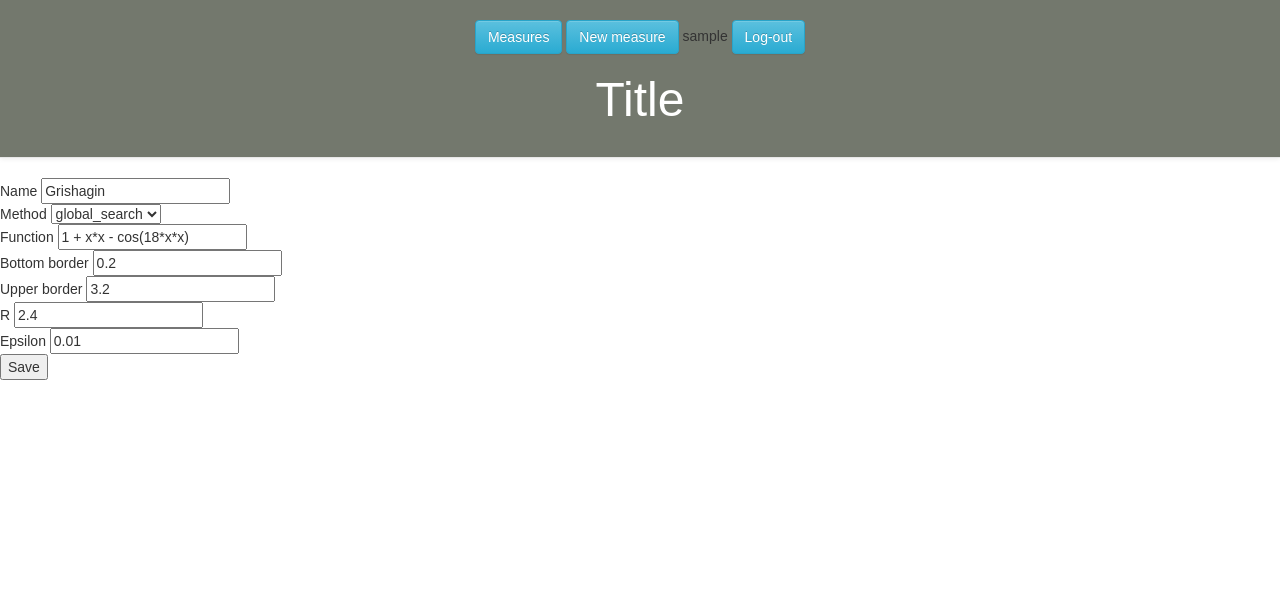
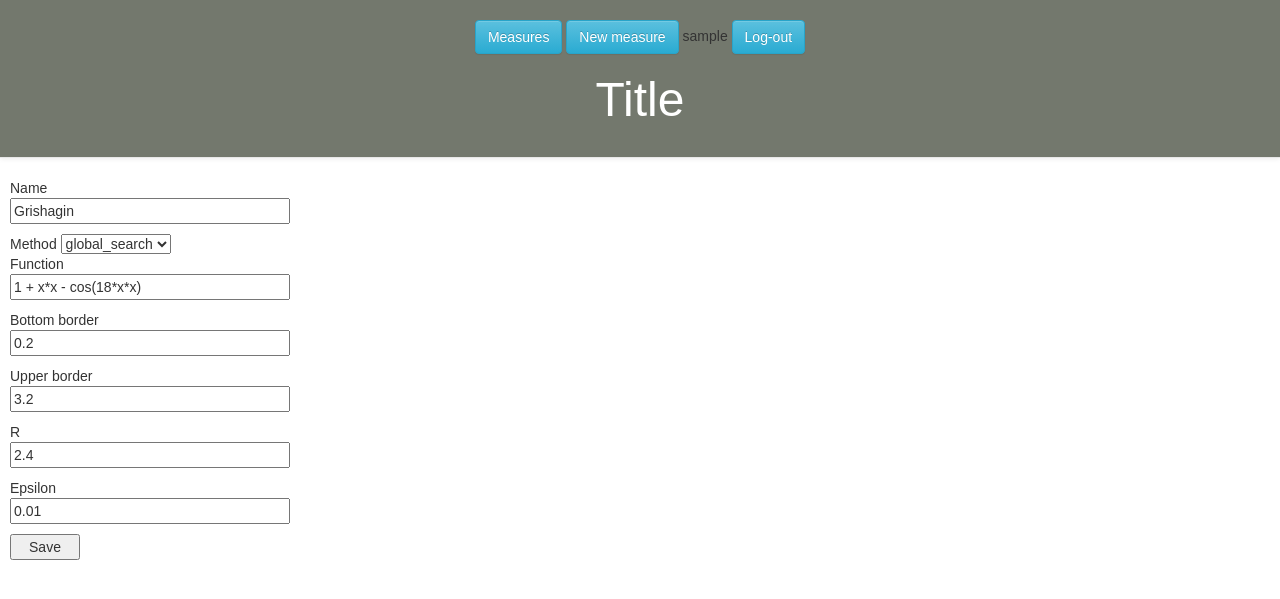
Before and after one commit to EkaterinaStepanova/opt_site, a Django app: template calcs/templates/calcs/measure_create.html in a window 1280 px wide. Shown: the top 599 px of the page. Run offline with Django 3.2, Linux system fonts and the light colour scheme; the template is opened without the code that fills it, so the values that code supplies are empty; the visitor is signed in with stand-in values (Sample User, id 1); parts of the project's set-up code (start-up, migrations or seed data) failed here and were passed over; some libraries are stand-ins or nearby versions; some web fonts are replaced.

Commit message:
after dimplom fix

```diff
--- a/calcs/static/css/calcs.css
+++ b/calcs/static/css/calcs.css
@@ -9,6 +9,8 @@ h2 a {
 body {
     font-family: 'Marmelad', sans-serif;
 }
+
+
 
 .header {
     background-color: #73786D;
@@ -41,7 +43,7 @@ body {
     margin-bottom: 40px;
     margin-left: auto;
     margin-right: auto;
-    width: 40em;
+    width: 20em;
     font-size: 11pt;
 }
 
@@ -60,3 +62,13 @@ body {
 .user h1 a, .measure h1 a:visited {
     color: #000000;
 }
+
+.input_form {
+    margin-left: 10px;
+    width: 20em;
+}
+
+input {
+    margin-bottom: 10px;
+    width: 20em;
+}
--- a/calcs/templates/calcs/login.html
+++ b/calcs/templates/calcs/login.html
@@ -16,8 +16,8 @@
             <br>
         {% endif %}
 
-        Username <input type="text" name="username" value=""><br>
-        Password <input type="password" name="password" value=""><br>
+        Username <input class="input" type="text" name="username" value=""><br>
+        Password <input class="input" type="password" name="password" value=""><br>
 
         <button type="submit">Sign in</button>
     </form>
--- a/calcs/templates/calcs/measure_create.html
+++ b/calcs/templates/calcs/measure_create.html
@@ -30,10 +30,10 @@
 
 {% load rest_framework %}
 {% block content %}
-    <form action="" method="post">
+    <form class="input_form" action="" method="post">
         {% csrf_token %}
-        Name  <input type="text" name="name" value="Grishagin"><br>
-        Method <select  name="method">
+        Name  <input type="text" name="name" value="Grishagin"></input><br>
+        Method <select name="method">
                 <option value="global_search">global_search</option>
                 <option value="piyavsky">piyavsky</option>
         </select><br>
@@ -48,12 +48,13 @@
                 {% else %}
                     <br>
                 {% endif %}
-        Bottom border  <input type="number" step=any name="bottom_border" value="0.2"><br>
-        Upper border  <input type="number" step=any name="upper_border" value="3.2"><br>
-        R  <input type="number" step=any name="r" value="2.4"><br>
-        Epsilon  <input type="number" step=any name="epsilon" value="0.01"><br>
+            </input>
+        Bottom border  <input type="number" step=any name="bottom_border" value="0.2"></input><br>
+        Upper border  <input type="number" step=any name="upper_border" value="3.2"></input><br>
+        R  <input type="number" step=any name="r" value="2.4"></input><br>
+        Epsilon  <input type="number" step=any name="epsilon" value="0.01"></input><br>
 
-        <input type="submit" value="Save">
+        <input type="submit" value="Save" style="width: 5em;">
     </form>
 
 {% endblock %}
--- a/calcs/urls.py
+++ b/calcs/urls.py
@@ -17,10 +17,6 @@ urlpatterns = [
     url(r'^measure/create/$',
         views.MeasureCreate.as_view(),
         name=views.MeasureCreate.name),
-
-    # url(r'^sign-up/(?P<pk>[0-9]+)/$',
-    #      views.UserCreate.as_view(),
-    #      name=views.UserCreate.name),
     url(r'^sign-up/$',
          views.UserCreate.as_view(),
          name=views.UserCreate.name
--- a/calcs/views.py
+++ b/calcs/views.py
@@ -223,6 +223,7 @@ class MeasureCreate(generics.CreateAPIView):
         if form.is_valid():
             measure = form.save()
             measure.owner=self.request.user
+            measure.exit_reason = 'Can not connect to Celery'
             measure.save()
             serializer = MeasureSerializer(measure, data=request.data, context={'request': request})
             if serializer.is_valid(raise_exception=True):
```
Also changed, not shown: calcs/models.py (+2 -5 lines), calcs/templates/calcs/measure_detail.html (+4 -4 lines), optsite/settings.py (+6 -6 lines).
